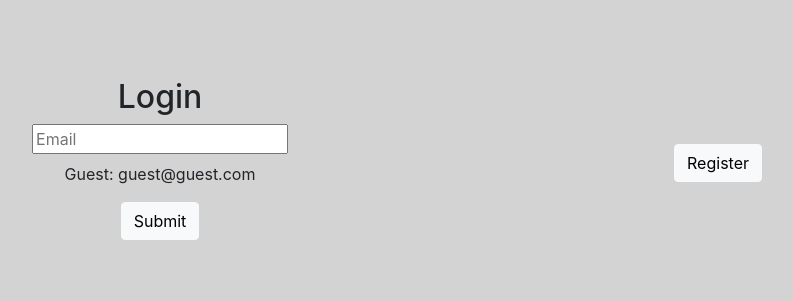
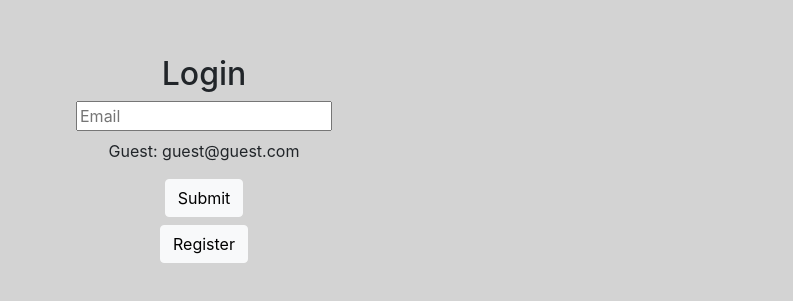
Before and after one commit to jcurti2/ST-Issues-App, a React (Create React App) app in the folder client/: page / in a window 1280 px wide. Shown: the part 237-538 px from the top of the page, without its empty margins (436-1229 px from the left). Built offline with nearby package versions, Linux system fonts and the light colour scheme.

Commit message:
login page basic formatting complete

```diff
--- a/client/src/pages/Login.jsx
+++ b/client/src/pages/Login.jsx
@@ -45,9 +45,12 @@
                     value={formState.email}
                 /></div>
                 <p>Guest: guest@guest.com</p>
-                <button type="submit" className="btn btn-light">Submit</button>
-        </form></div>
-      <button type="submit" className="btn btn-light" onClick={()=>{navigate('/register')}}>Register</button>
+                <button type="submit" className="btn btn-light mb-2">Submit</button>
+
+        </form>
+        <button type="submit" className="btn btn-light" onClick={()=>{navigate('/register')}}>Register</button>
+        </div>
+
     </div>
     </div>
   )
```
